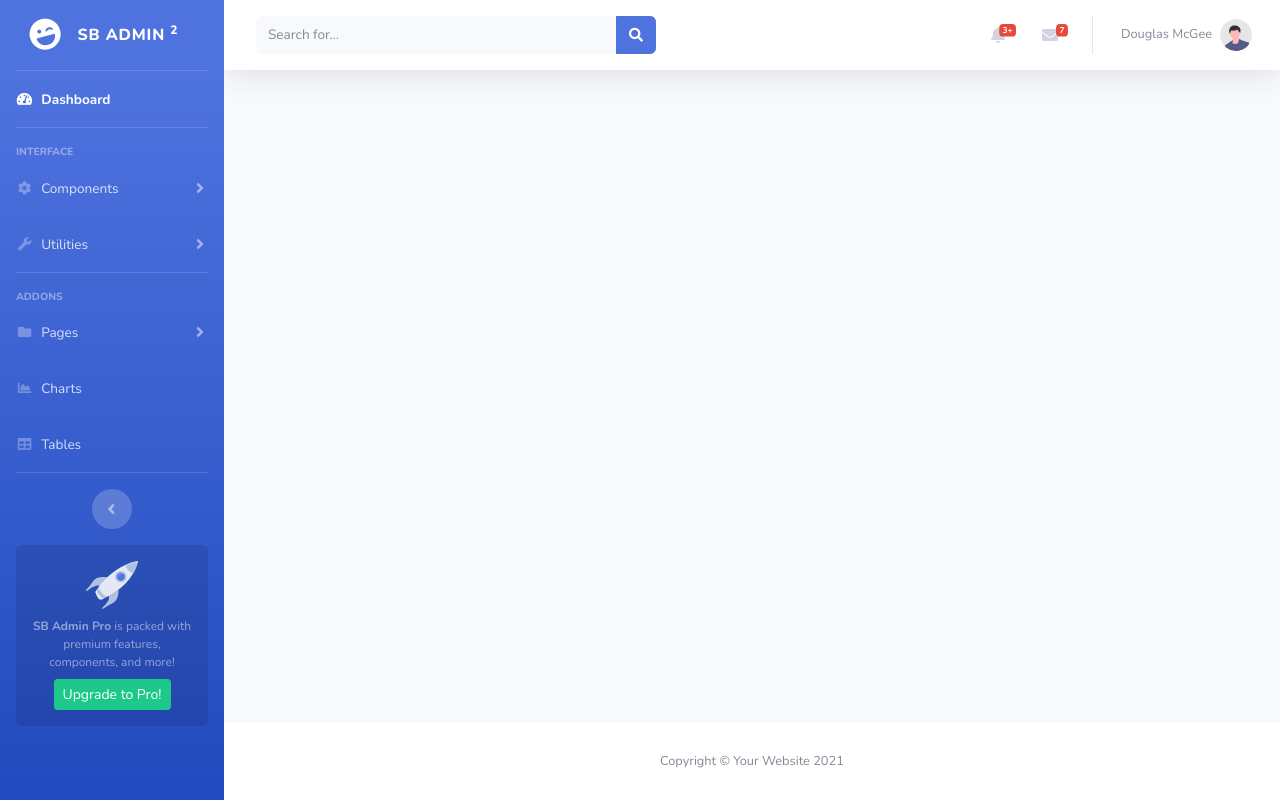
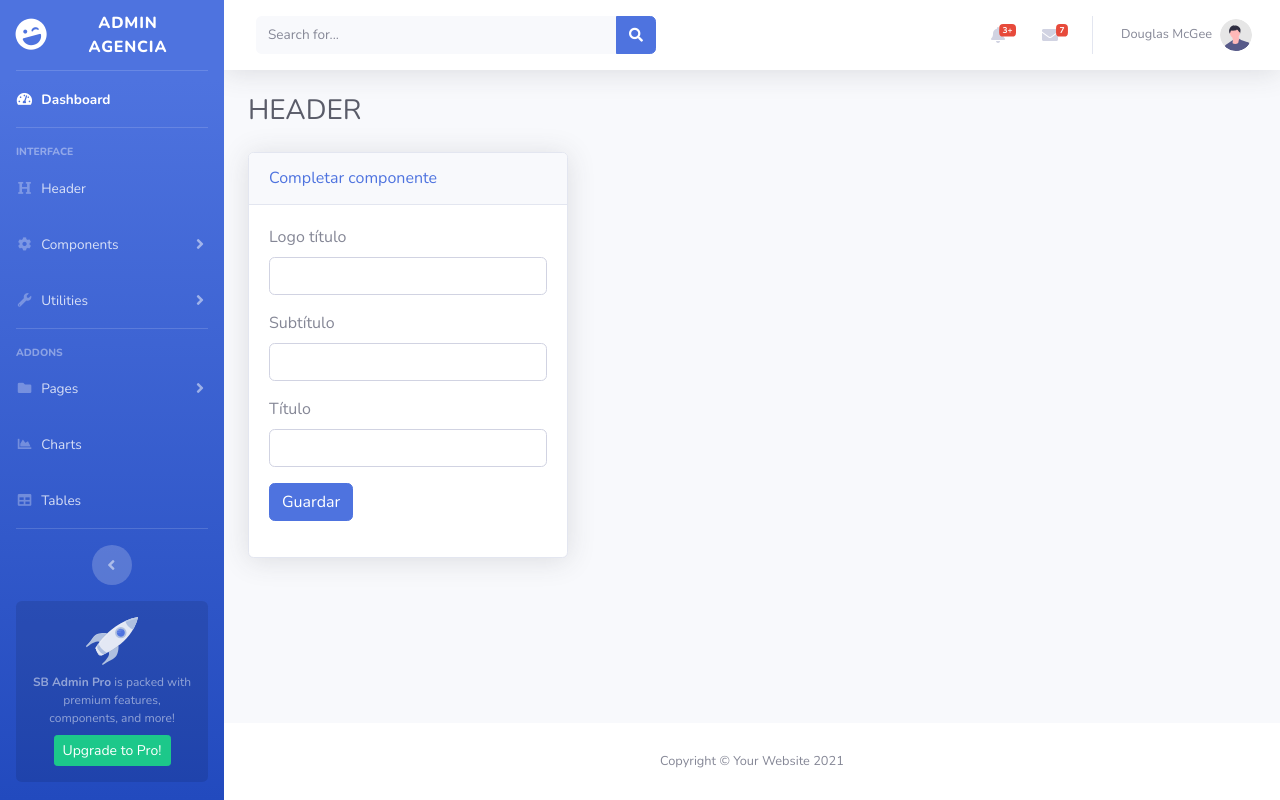
Before and after one commit to Eduarrb/dw2022-2, a PHP site: page /admin/index.php?header in a window 1280 px wide. Run offline with PHP 8.4, Linux system fonts and the light colour scheme.

Commit message:
header admin base

```diff
--- a/04 CMS/public/admin/index.php
+++ b/04 CMS/public/admin/index.php
@@ -18,7 +18,14 @@
                 <!-- End of Topbar -->
 
                 <!-- Begin Page Content -->
+                <?php
+                    if(isset($_GET['header'])){
+                        // echo 'aqui carga tu componente';
+                        include(VIEW_BACK . DS . "header.php");
+                    }
 
+
+                ?>
                 <!-- /.container-fluid -->
 
             </div>
--- a/04 CMS/resources/config.php
+++ b/04 CMS/resources/config.php
@@ -1,5 +1,7 @@
 <?php
     ob_start();
+
+    session_start();
 
     defined("DS") ? null : define("DS", DIRECTORY_SEPARATOR);
 
--- a/04 CMS/resources/controllers/headerController.php
+++ b/04 CMS/resources/controllers/headerController.php
@@ -1,8 +1,23 @@
 <?php
+    // FRONT
     function get_header(){
         $query = query("SELECT * FROM header");
         confirmar($query);
         return fetch_array($query);
     }
 
+    // BACK
+    function post_header_add(){
+        if(isset($_POST['guardar'])){
+            $hea_logo_name = limpiar_string(trim($_POST['hea_logo_name']));
+            $hea_subtitulo = limpiar_string(trim($_POST['hea_subtitulo']));
+            $hea_titulo = limpiar_string(trim($_POST['hea_titulo']));
+
+            $query = query("INSERT INTO header (hea_logo_name, hea_subtitulo, hea_titulo) VALUES ('{$hea_logo_name}', '{$hea_subtitulo}', '{$hea_titulo}')");
+            confirmar($query);
+            set_mensaje(display_success_msj("contenido agregado correctamente"));
+            redirect("index.php?header");
+        }
+    }
+
 ?>
--- a/04 CMS/resources/controllers/helpers.php
+++ b/04 CMS/resources/controllers/helpers.php
@@ -16,4 +16,39 @@
         return mysqli_fetch_array($query);
     }
 
+    function limpiar_string($str){
+        global $conexion;
+        return mysqli_real_escape_string($conexion, $str);
+    }
+
+    function redirect($location){
+        header("Location: $location");
+    }
+
+    function set_mensaje($msj){
+        if(!empty($msj)){
+            $_SESSION['mensaje'] = $msj;
+        } else {
+            $msj = '';
+        }
+    }
+
+    function mostrar_msj(){
+        if(isset($_SESSION['mensaje'])){
+            echo $_SESSION['mensaje'];
+            unset($_SESSION['mensaje']);
+        }
+    }
+
+    function display_success_msj($msj){
+        $msj = <<<DELIMITADOR
+            <div class="alert alert-success alert-dismissible fade show" role="alert">
+                <strong>Holy guacamole!</strong> $msj
+                <button type="button" class="close" data-dismiss="alert" aria-label="Close">
+                    <span aria-hidden="true">&times;</span>
+                </button>
+            </div>
+DELIMITADOR;
+        return $msj;
+    }
 ?>
--- /dev/null
+++ b/04 CMS/resources/views/back/header.php
@@ -0,0 +1,35 @@
+<div class="container-fluid">
+    <div class="d-sm-flex align-items-center justify-content-between mb-4">
+        <h1 class="h3 mb-0 text-gray-800">HEADER</h1>
+    </div>
+    <div class="row">
+        <div class="col-md-4">
+            <div class="card shadow mb-4">
+                <div class="card-header py-3">
+                    <h6 class="text-primary mb-0">Completar componente</h6>
+                </div>
+                <div class="card-body">
+                    <?php mostrar_msj(); ?>
+                    <form method="post">
+                        <div class="form-group">
+                            <label for="hea_logo_name">Logo título</label>
+                            <input type="text" name="hea_logo_name" id="hea_logo_name" class="form-control">
+                        </div>
+                        <div class="form-group">
+                            <label for="hea_subtitulo">Subtítulo</label>
+                            <input type="text" name="hea_subtitulo" id="hea_subtitulo" class="form-control">
+                        </div>
+                        <div class="form-group">
+                            <label for="hea_titulo">Título</label>
+                            <input type="text" name="hea_titulo" id="hea_titulo" class="form-control">
+                        </div>
+                        <div class="form-group">
+                            <input type="submit" value="Guardar" class="btn btn-primary" name="guardar">
+                        </div>
+                    </form>
+                    <?php post_header_add(); ?>
+                </div>
+            </div>
+        </div>
+    </div>
+</div>
--- a/04 CMS/resources/views/back/sidebar.php
+++ b/04 CMS/resources/views/back/sidebar.php
@@ -1,11 +1,11 @@
         <ul class="navbar-nav bg-gradient-primary sidebar sidebar-dark accordion" id="accordionSidebar">
 
             <!-- Sidebar - Brand -->
-            <a class="sidebar-brand d-flex align-items-center justify-content-center" href="index.html">
+            <a class="sidebar-brand d-flex align-items-center justify-content-center" href="./">
                 <div class="sidebar-brand-icon rotate-n-15">
                     <i class="fas fa-laugh-wink"></i>
                 </div>
-                <div class="sidebar-brand-text mx-3">SB Admin <sup>2</sup></div>
+                <div class="sidebar-brand-text mx-3">ADMIN AGENCIA</div>
             </a>
 
             <!-- Divider -->
@@ -25,6 +25,12 @@
             <div class="sidebar-heading">
                 Interface
             </div>
+
+            <li class="nav-item">
+                <a class="nav-link" href="index.php?header">
+                    <i class="fas fa-fw fa-heading"></i>
+                    <span>Header</span></a>
+            </li>
 
             <!-- Nav Item - Pages Collapse Menu -->
             <li class="nav-item">
```
Also changed, not shown: 04 CMS/resources/views/back/base.php (added, +30 -0 lines).
